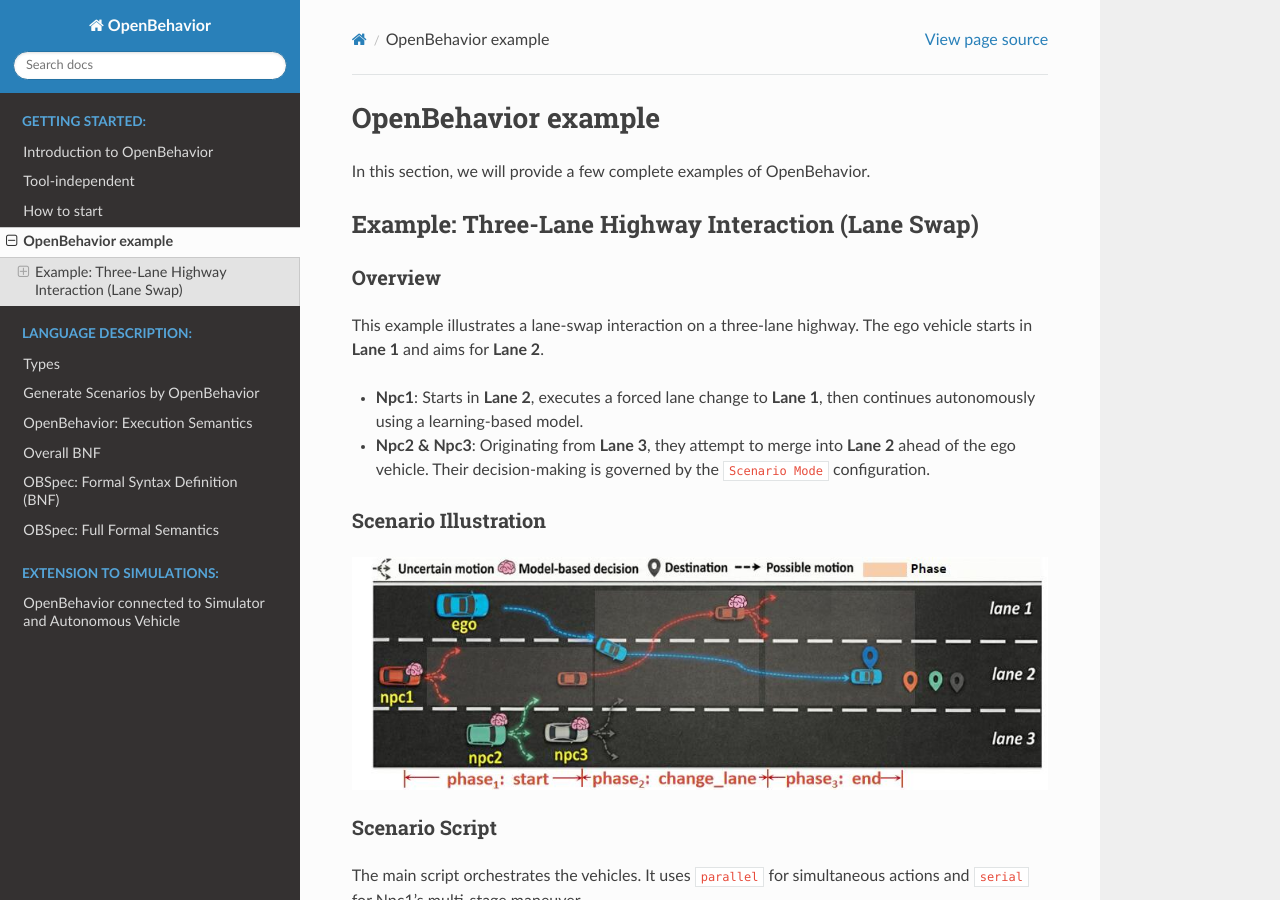
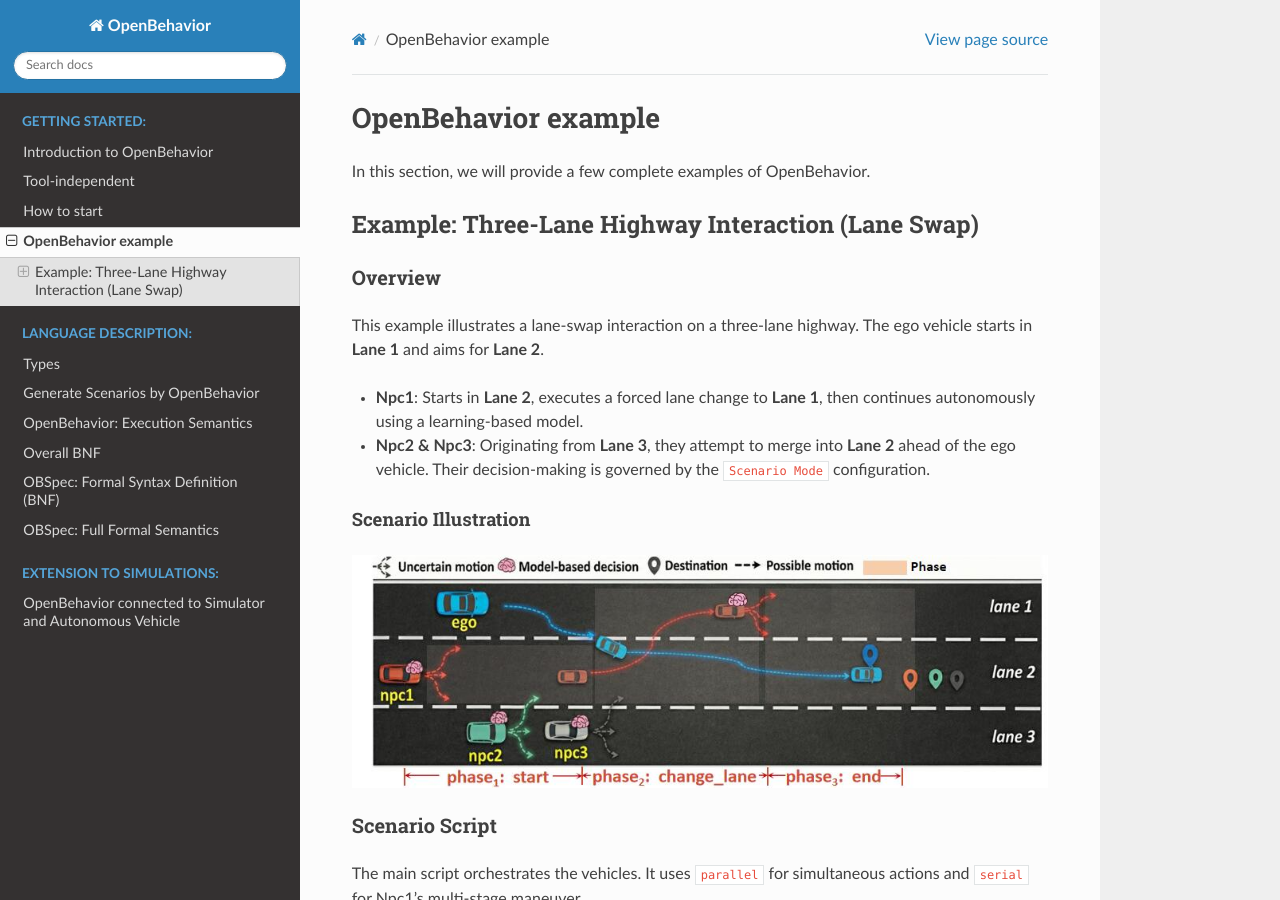
Before and after one commit to Sunshinesheep/OpenBehavior-doc, a Sphinx documentation site: the page built from docs/source/OpenBehavior_example.md, in a window 1280 px wide and 900 px high. Built offline with Sphinx 7.4.7 and the Read the Docs theme 3.1.0, drawn with Linux system fonts in a browser that asks for light colours.

```diff
--- a/docs/source/OpenBehavior_example.md
+++ b/docs/source/OpenBehavior_example.md
@@ -9,7 +9,7 @@ This example illustrates a lane-swap interaction on a three-lane highway. The eg
 * **Npc1**: Starts in **Lane 2**, executes a forced lane change to **Lane 1**, then continues autonomously using a learning-based model.
 * **Npc2 & Npc3**: Originating from **Lane 3**, they attempt to merge into **Lane 2** ahead of the ego vehicle. Their decision-making is governed by the `Scenario Mode` configuration.
 
-### Scenario Illustration
+#### Scenario Illustration
 ![Highway Lane Swap Interaction](images/example.png)
 
 
```
